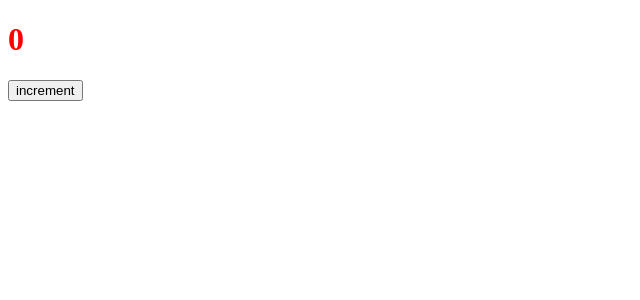
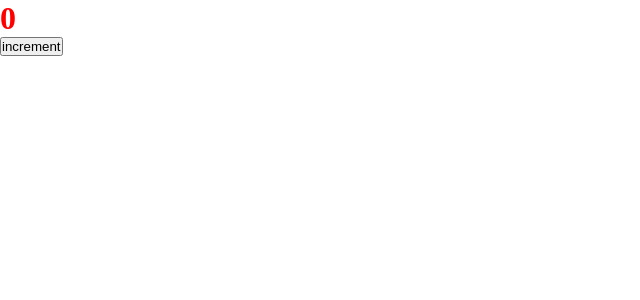
Before and after one commit to Skimin0k/UProject, a React app: page / in a window 1280 px wide. Shown: the top 300 px of the page, without its empty margins (0-640 px from the left). Built offline with nearby package versions, Linux system fonts and the light colour scheme.

Commit message:
Добавлена работа с module.css

```diff
--- a/package.json
+++ b/package.json
@@ -4,8 +4,10 @@
   "description": "",
   "main": "index.js",
   "scripts": {
-    "start": "webpack serve",
-    "start:prod": "webpack serve --env mode=production"
+    "start": "webpack serve --env mode=development",
+    "start:prod": "webpack serve --env mode=production",
+    "build": "webpack --env mode=development",
+    "build:prod": "webpack --env mode=production"
   },
   "keywords": [],
   "author": "",
--- /dev/null
+++ b/src/Globals.d.ts
@@ -0,0 +1,3 @@
+declare module "*.module.css";
+declare module "*.module.scss";
+// and so on for whatever flavor of css you're using
--- a/src/components/Counter.scss
+++ b/src/components/Counter.module.scss
@@ -1,5 +1,5 @@
 $body-color: red;
 
-body {
+.colored {
   color: $body-color;
 }
--- a/src/components/Counter.tsx
+++ b/src/components/Counter.tsx
@@ -1,10 +1,11 @@
 import {useState} from "react";
-import './Counter.scss'
+import cls from "./Counter.module.scss"
+
 const Counter = () => {
     const [counter, setCounter] = useState(0)
 
     return <div>
-        <h1>{counter}</h1>
+        <h1 className={cls.colored}>{counter}</h1>
         <button onClick={() => {
             setCounter(prevState => prevState+1)
         }}>increment</button>
--- /dev/null
+++ b/src/global.scss
@@ -0,0 +1,4 @@
+*{
+  padding: 0;
+  margin: 0;
+}
--- a/src/index.tsx
+++ b/src/index.tsx
@@ -1,6 +1,6 @@
 import {render} from "react-dom";
 import Counter from "./components/Counter";
-
+import "./global.scss"
 render(
     <div>
         <Counter/>
--- a/tsconfig.json
+++ b/tsconfig.json
@@ -13,7 +13,8 @@
   },
   "ts-node": {
     "compilerOptions": {
-      "module": "CommonJS"
+      "module": "CommonJS",
+      "plugins": [{ "name": "typescript-plugin-css-modules" }]
     }
   }
 }
```
Also changed, not shown: 3 other files (tests, documents, lock files or other folders).
